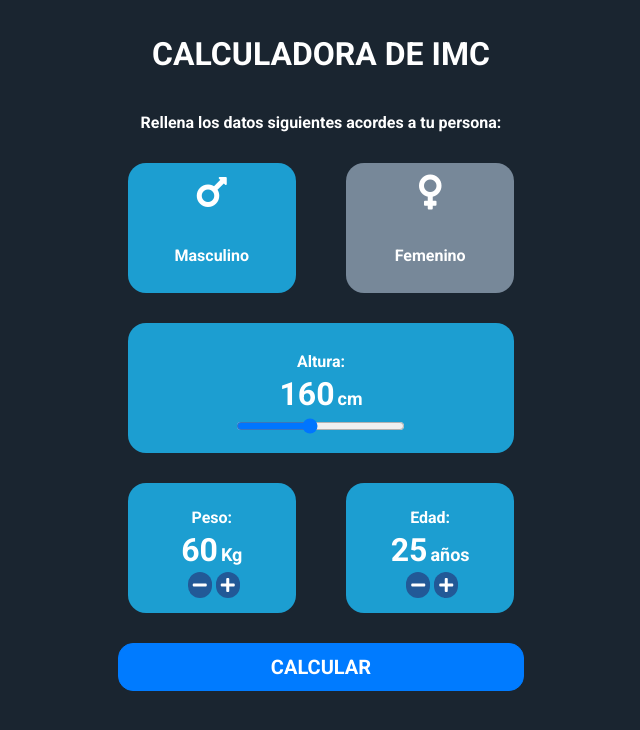
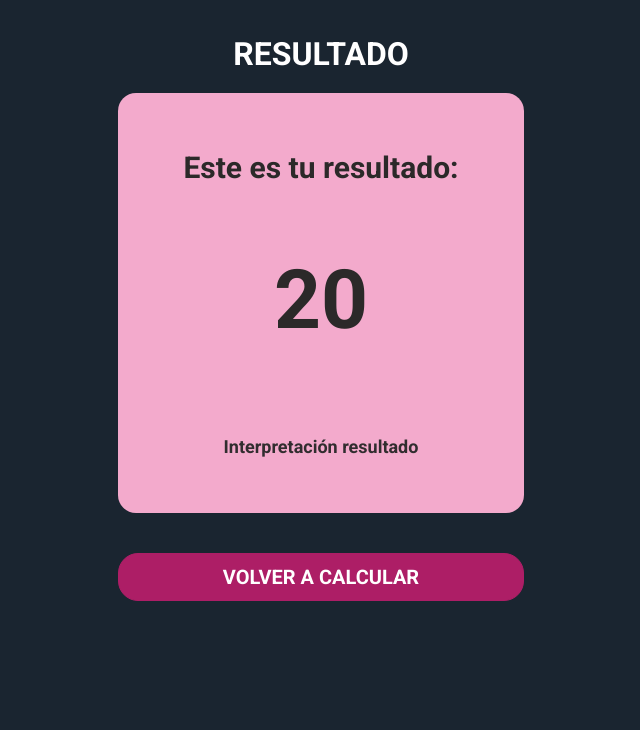
Before and after one commit to miryambathilde/calculadoraImc, an Angular app: page /resultado/1 in a window 1280 px wide. Before the commit this address led to /. Shown: the top 730 px of the page, without its empty margins (319-959 px from the left). Built offline with nearby package versions, Linux system fonts and the light colour scheme.

Commit message:
montamos formula para calculo IMC y resultado

```diff
--- a/src/app/app-routing.module.ts
+++ b/src/app/app-routing.module.ts
@@ -5,7 +5,7 @@ import { ResultadoComponent } from './components/resultado/resultado.component';
 
 const routes: Routes = [
   {path: '', component: InicioComponent},
-  {path: 'resultado', component: ResultadoComponent},
+  {path: 'resultado/:valor', component: ResultadoComponent},
   /* aqui lo que le decimos es que cualquier cosa que no coincida con las anteriores le redireccione al componente Inicio */
   /* ESTA RUTA DEBE IR AL FINAL PORQUE ANGULAR LEE DE ARRIBA A ABAJO */
   {path: '**', redirectTo: ''},
--- a/src/app/components/inicio/inicio.component.ts
+++ b/src/app/components/inicio/inicio.component.ts
@@ -36,8 +36,11 @@ export class InicioComponent implements OnInit {
 
   calcularIMC(){
     //CALCULOS para calcular el IMC y luego renderizamos al componente resultado
-
+    /* formula IMC = peso/altura en m por eso dividimos entre 100 al tener cm, */
+    /* funcion matematica Math.pow para elevar, y el 2 es de elevado al cuadrado */
+    const IMC = this.peso / Math.pow(this.altura/100, 2);
+    /* TOFIXED ES PARA REDONDER CON 1 DECIMAL EN ESTE CASO */
     /* routing O routeo a COMPONENTE RESULTADO */
-    this.router.navigate(['/resultado']);
+    this.router.navigate(['/resultado', (IMC.toFixed(1))]);
   }
 }
--- a/src/app/components/resultado/resultado.component.ts
+++ b/src/app/components/resultado/resultado.component.ts
@@ -1,4 +1,5 @@
 import { Component, OnInit } from '@angular/core';
+import { ActivatedRoute } from '@angular/router';
 
 @Component({
   selector: 'app-resultado',
@@ -6,8 +7,13 @@ import { Component, OnInit } from '@angular/core';
   styleUrls: ['./resultado.component.css']
 })
 export class ResultadoComponent implements OnInit {
+  imc: number;
 
-  constructor() { }
+  /* como imc es de tipo number parseamos el string route.snapshot.paramMap.get('valor') poniendo delante un + Y ASÍ
+  LO CONVERTIMOS EN TIPO NUMBER */
+  constructor(route: ActivatedRoute) {
+    this.imc = +route.snapshot.paramMap.get('valor')!;
+   }
 
   ngOnInit(): void {
   }
```
